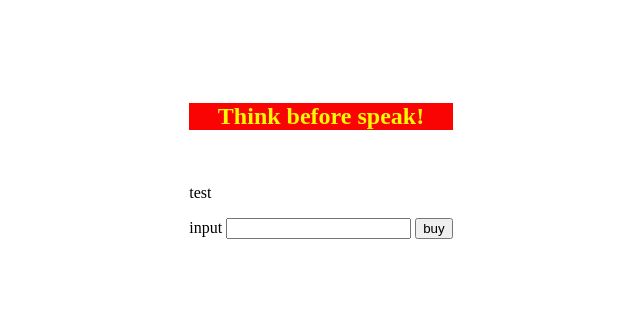
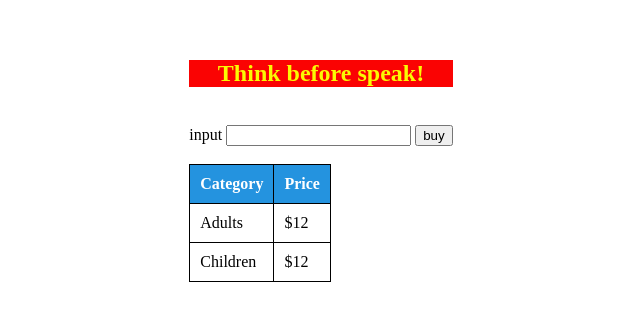
Before and after one commit to Springvale95/kins, a plain HTML site: page index.html in a window 1280 px wide. Shown: the part 247-568 px from the top of the page, without its empty margins (319-959 px from the left). Drawn offline with Linux system fonts and the light colour scheme.

Commit message:
UPDATE
html css

```diff
--- a/index.html
+++ b/index.html
@@ -20,18 +20,43 @@
         .input {
             color: black;
         }
+        table {
+            border-collapse: collapse;
+        }
+        td, th {
+            border: 1px solid black;
+            padding:10px;
+        }
+        th {
+            background-color: #2493df;
+            color:white;
+        }
     </style>
 </head>
 <body>
     <div>
         <h2 class="teks"><center>Think before speak!</center></h2>
         <br />
-        <p>test</p>
         <form id="buy">
             <label class="input" for="input">input</label>
             <input id="input" type="text" id="input">
             <input type="button" value="buy">
         </form>
+        <br/>
+    <table border="1">
+        <tr>
+            <th>Category</th>
+            <th>Price</th>
+        </tr>
+        <tr>
+            <td>Adults</td>
+            <td>$12</td>
+        </tr>
+        <tr>
+            <td>Children</td>
+            <td>$12</td>
+        </tr>
+    </table>
     </div>
 </body>
 </html>
```
